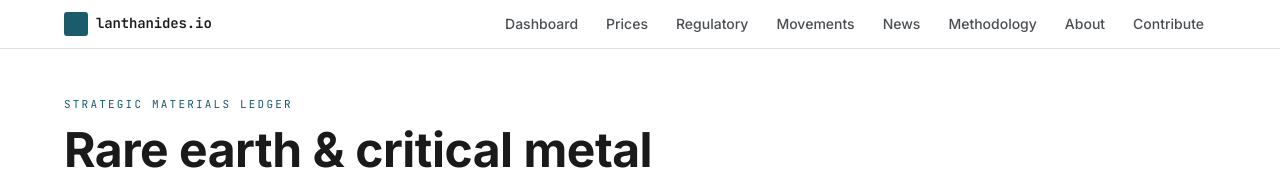
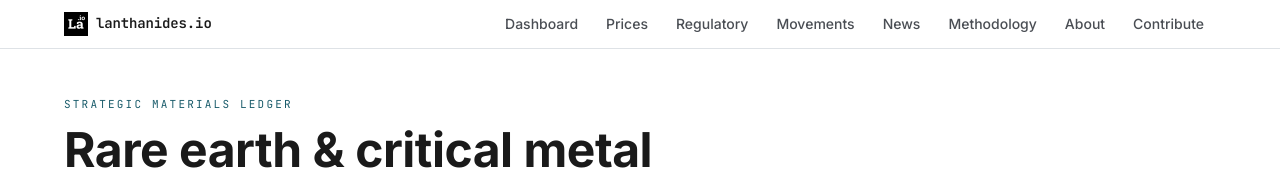
Before and after one commit to mironovb/lanthanides.io, a Next.js app: page / in a window 1280 px wide. Shown: the top 170 px of the page. Built offline with nearby package versions, Linux system fonts and the light colour scheme.

Commit message:
feat: wire the brand logo and site images

```diff
--- a/components/layout/SiteHeader.tsx
+++ b/components/layout/SiteHeader.tsx
@@ -4,9 +4,10 @@
  * (active state, mobile toggle) is the <SiteNav> island. `sticky` makes the
  * header the positioning context for the mobile panel (top-full).
  *
- * The brand mark is a teal square for now; prompt 13 swaps in the real logo
- * image at the same 24px footprint.
+ * The brand mark is the real logo image at a 24px footprint with the wordmark
+ * beside it, matching the old _includes/nav.html.
  */
+import Image from 'next/image';
 import Link from 'next/link';
 import { Container } from './Container';
 import { SiteNav } from './SiteNav';
@@ -20,9 +21,13 @@ export function SiteHeader() {
           className="flex items-center gap-2"
           aria-label="lanthanides.io home"
         >
-          <span
-            className="inline-block h-6 w-6 shrink-0 rounded-md bg-accent"
-            aria-hidden="true"
+          <Image
+            src="/assets/images/logo-48.png"
+            alt="lanthanides.io"
+            width={24}
+            height={24}
+            className="h-6 w-6 shrink-0"
+            priority
           />
           <span className="font-mono text-sm font-semibold tracking-tightish text-fg">
             lanthanides.io
```
Also changed, not shown: public/assets/images/site.webmanifest.
